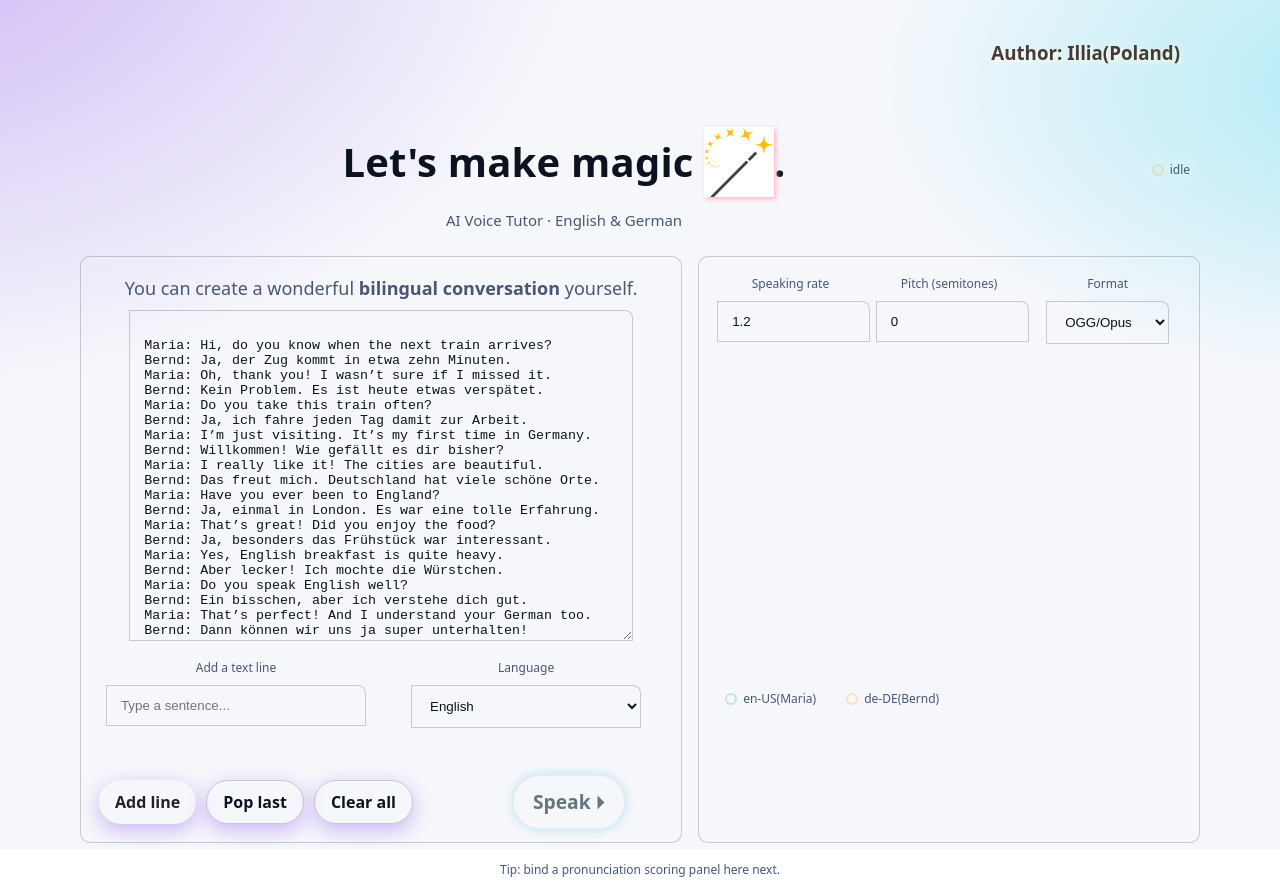
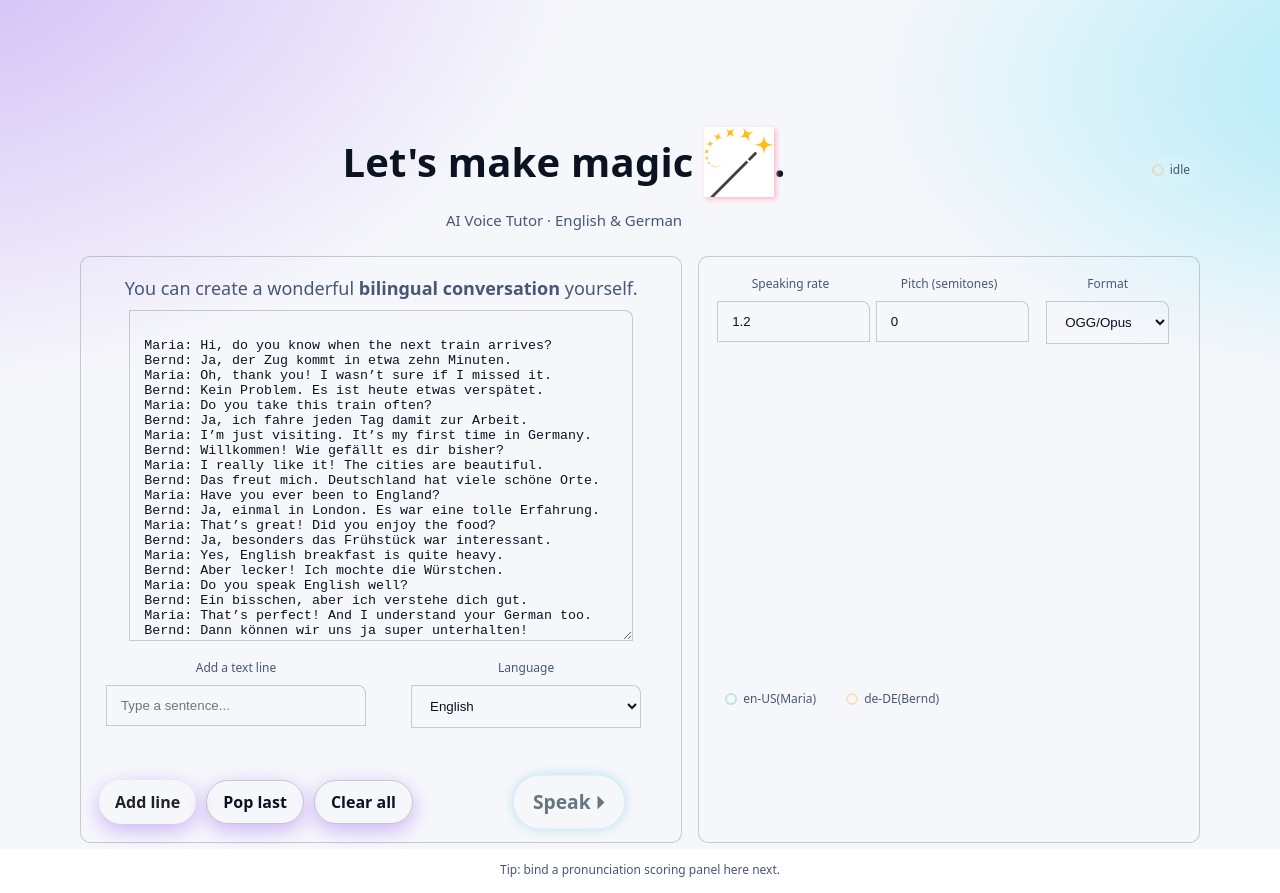
Before and after one commit to djwang0805-web/AI_Voice_Tutor_test, a React (Vite) app in the folder client/: page / in a window 1280 px wide. Built offline with nearby package versions, Linux system fonts and the light colour scheme; no server answers.

Commit message:
change name

```diff
--- a/client/src/App.jsx
+++ b/client/src/App.jsx
@@ -168,7 +168,7 @@ useEffect( () => {
     // ---------- THEMED UI ----------
   return (
     <div className="container">
-      <h3 className="author">Author: Illia(Poland)</h3>
+      {/* <h3 className="author">Author: Illia(Poland)</h3> */}
       <header className="header">
         <div className="brand">
           <div className="logo" />
```
